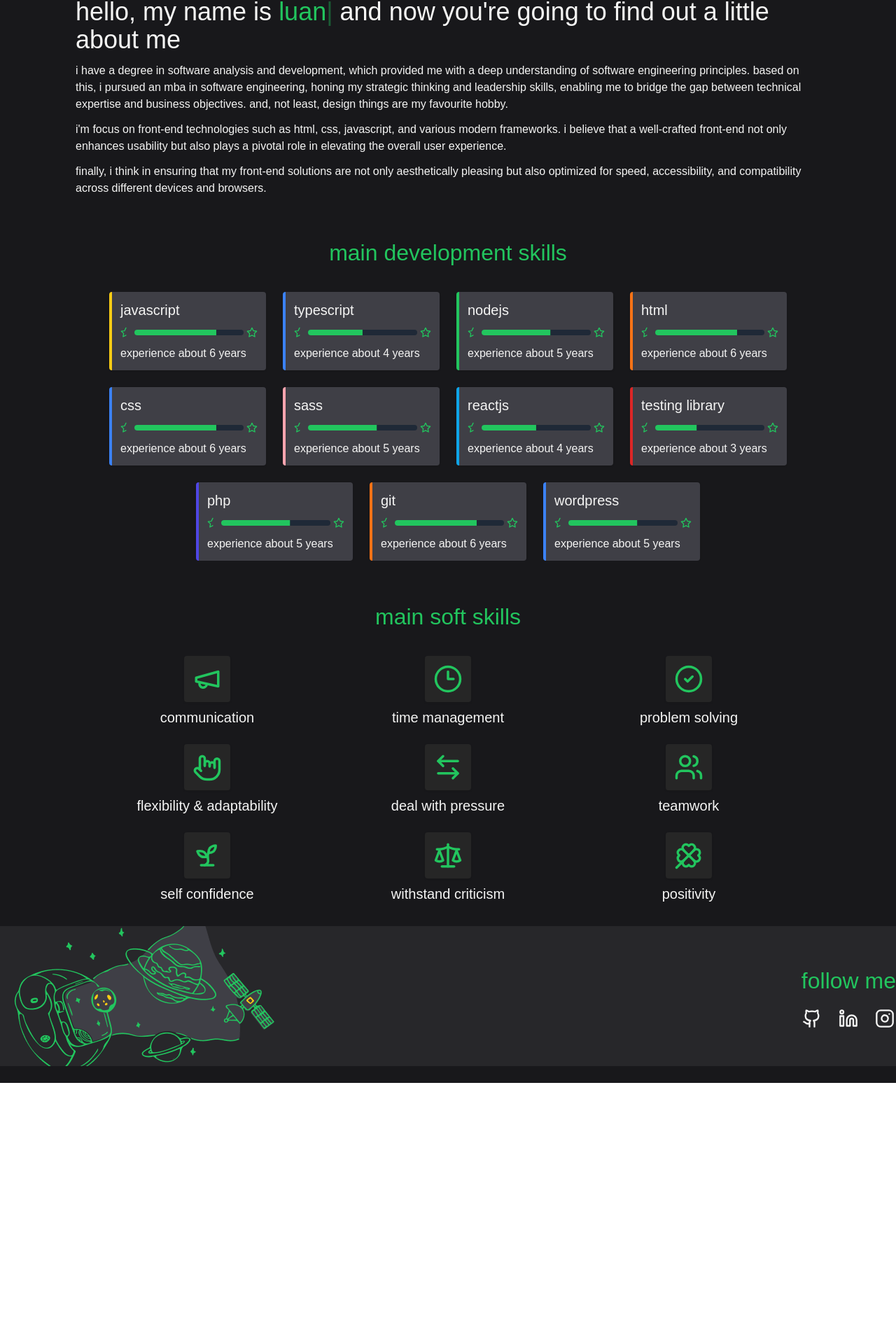
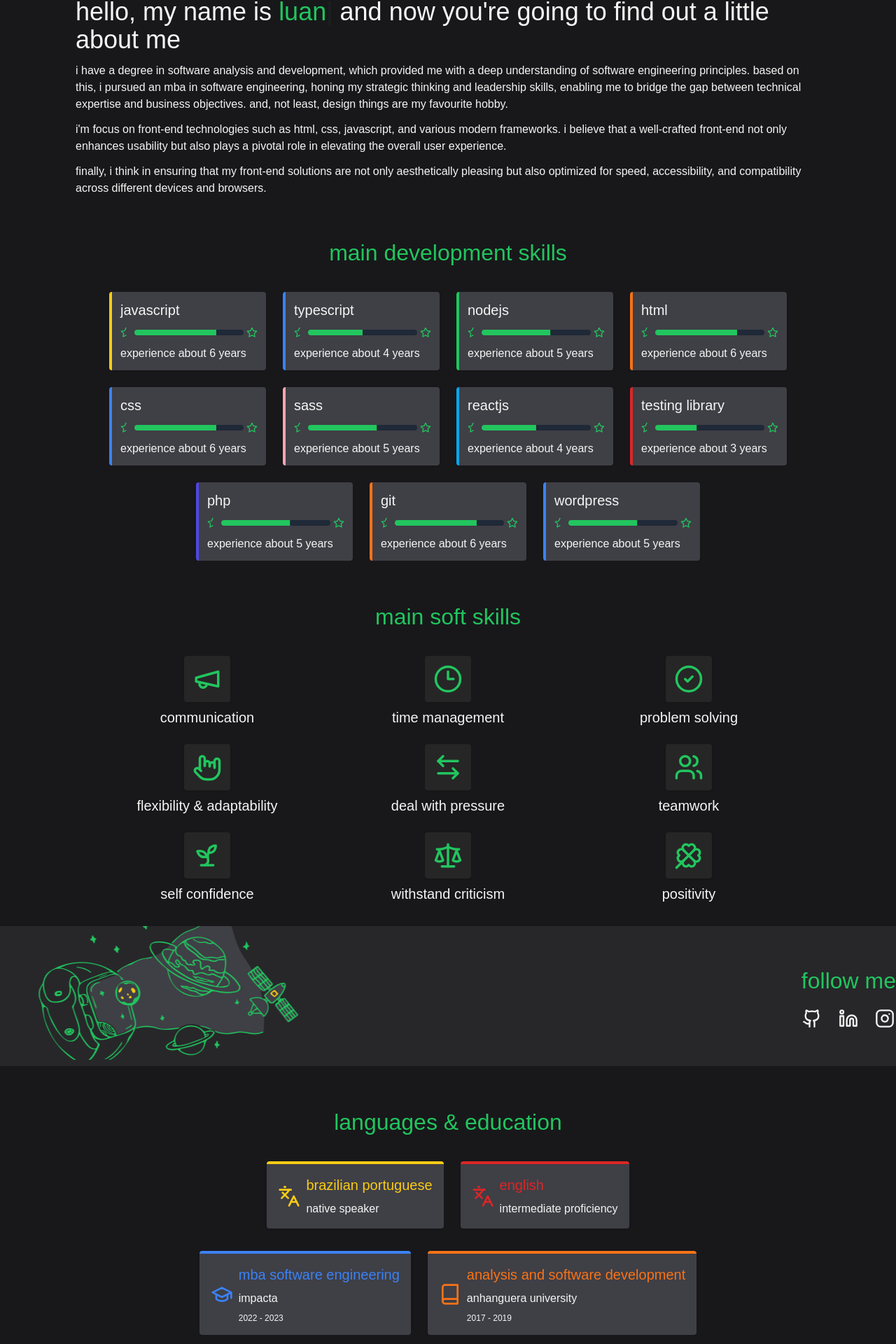
Before and after one commit to luan11/luan11, a React (Vite) app: page / in a window 1280 px wide. Shown: the part 190-2110 px from the top of the page at 70% size. Before the commit the page ends 1737 px from the top, so only its background shows below. Built offline with nearby package versions, Linux system fonts and the light colour scheme; a web font is replaced by a local one.

Commit message:
feat: languages section

```diff
--- a/src/components/FollowMe/FollowMeComponent.tsx
+++ b/src/components/FollowMe/FollowMeComponent.tsx
@@ -8,16 +8,19 @@ const socialMedias = [
     id: `github`,
     icon: <GithubIcon size={28} />,
     url: `https://github.com/luan11`,
+    title: `Github`,
   },
   {
     id: `linkedin`,
     icon: <LinkedinIcon size={28} />,
     url: `https://www.linkedin.com/in/luan-novais11/`,
+    title: `LinkedIn`,
   },
   {
     id: `instagram`,
     icon: <InstagramIcon size={28} />,
     url: `https://www.instagram.com/luancode/`,
+    title: `Instagram`,
   },
 ];
 
@@ -27,19 +30,19 @@ const FollowMeComponent = () => (
       <img
         src={illustrationTechnologySrc}
         alt="Illustration Technology"
-        className="w-[413px] absolute top-0 left-0"
+        className="w-[413px] absolute top-0 left-0 animate-move"
       />
 
       <div className="flex flex-col gap-4">
         <Title>follow me</Title>
 
         <ul className="flex items-center justify-center gap-6 text-stone-100">
-          {socialMedias.map(({ id, icon, url }) => (
+          {socialMedias.map(({ id, icon, url, title }) => (
             <li
               key={id}
               className="transition-colors ease-linear hover:text-green-500"
             >
-              <a href={url} target="_blank">
+              <a href={url} target="_blank" title={title}>
                 {icon}
               </a>
             </li>
--- /dev/null
+++ b/src/components/LanguagesAndEducation/LanguagesAndEducationComponent.tsx
@@ -0,0 +1,74 @@
+import { BookIcon, GraduationCapIcon, LanguagesIcon } from 'lucide-react';
+import { Slide } from 'react-awesome-reveal';
+
+import { LanguageOrEducationBox } from '@/ui/components/languageOrEducationBox';
+import { Title } from '@/ui/components/title';
+
+const languages = [
+  {
+    title: `BRAZILIAN PORTUGUESE`,
+    proficiency: `NATIVE SPEAKER`,
+    colors: `text-yellow-400 border-yellow-400`,
+  },
+  {
+    title: `eNGLISH`,
+    proficiency: `Intermediate Proficiency`,
+    colors: `text-red-600 border-red-600`,
+  },
+];
+
+const education = [
+  {
+    title: `MBA Software Engineering`,
+    formedBy: `impacta`,
+    fromTo: `2022 - 2023`,
+    colors: `text-blue-500 border-blue-500`,
+    icon: <GraduationCapIcon size={32} />,
+  },
+  {
+    title: `Analysis and Software Development`,
+    formedBy: `Anhanguera University`,
+    fromTo: `2017 - 2019`,
+    colors: `text-orange-500 border-orange-500`,
+    icon: <BookIcon size={32} />,
+  },
+];
+
+const LanguagesAndEducationComponent = () => (
+  <section className="container mx-auto grid grid-cols-12 gap-4">
+    <div className="pt-6 flex flex-col gap-8 items-center col-start-2 col-end-12 overflow-hidden">
+      <Title>Languages & education</Title>
+
+      <Slide direction="up">
+        <div className="flex items-center justify-center gap-6">
+          {languages.map(({ title, proficiency, colors }) => (
+            <LanguageOrEducationBox
+              key={title}
+              className={colors}
+              title={title}
+              leftIcon={<LanguagesIcon size={32} />}
+            >
+              <p className="text-stone-100">{proficiency}</p>
+            </LanguageOrEducationBox>
+          ))}
+        </div>
+
+        <div className="flex items-center justify-center gap-6">
+          {education.map(({ icon, title, formedBy, fromTo, colors }) => (
+            <LanguageOrEducationBox
+              key={title}
+              className={colors}
+              title={title}
+              leftIcon={icon}
+            >
+              <p className="text-stone-100">{formedBy}</p>
+              <p className="text-stone-100 text-xs">{fromTo}</p>
+            </LanguageOrEducationBox>
+          ))}
+        </div>
+      </Slide>
+    </div>
+  </section>
+);
+
+export default LanguagesAndEducationComponent;
--- /dev/null
+++ b/src/components/LanguagesAndEducation/index.ts
@@ -0,0 +1 @@
+export { default as LanguagesAndEducation } from './LanguagesAndEducationComponent';
--- a/src/pages/Home/HomeComponent.tsx
+++ b/src/pages/Home/HomeComponent.tsx
@@ -1,6 +1,7 @@
 import { About } from '@/components/About';
 import { DevSkills } from '@/components/DevSkills';
 import { FollowMe } from '@/components/FollowMe';
+import { LanguagesAndEducation } from '@/components/LanguagesAndEducation';
 import { SoftSkills } from '@/components/SoftSkills';
 
 const HomeComponent = () => (
@@ -9,6 +10,7 @@ const HomeComponent = () => (
     <DevSkills />
     <SoftSkills />
     <FollowMe />
+    <LanguagesAndEducation />
   </>
 );
 
--- /dev/null
+++ b/src/ui/components/languageOrEducationBox.tsx
@@ -0,0 +1,30 @@
+import { ComponentProps, ReactNode } from 'react';
+import { twMerge } from 'tailwind-merge';
+
+type LanguageOrEducationBoxProps = {
+  leftIcon: ReactNode;
+} & ComponentProps<`div`>;
+
+export const LanguageOrEducationBox = ({
+  className,
+  leftIcon,
+  title,
+  children,
+  ...props
+}: LanguageOrEducationBoxProps) => (
+  <div
+    {...props}
+    className={twMerge(
+      `lowercase text-stone-100 border-t-4 border-stone-100 rounded shadow p-4 flex items-center gap-2 bg-zinc-700`,
+      className
+    )}
+  >
+    <span>{leftIcon}</span>
+
+    <div className="flex flex-col gap-2">
+      <h3 className="text-xl">{title}</h3>
+
+      {children}
+    </div>
+  </div>
+);
--- a/tailwind.config.js
+++ b/tailwind.config.js
@@ -6,6 +6,22 @@ export default {
       fontFamily: {
         sans: ['Metrophobic', 'sans-serif'],
       },
+      keyframes: {
+        move: {
+          '0%, 100%': {
+            transform: `translate(10%, -10%)`,
+          },
+          '50%': {
+            transform: `translate(5%, 5%)`,
+          },
+          '75%': {
+            transform: `translate(-5%, 5%)`,
+          },
+        },
+      },
+      animation: {
+        move: `move 5s linear infinite`,
+      },
     },
   },
   plugins: [],
```
